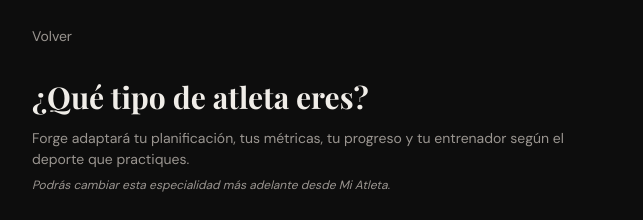
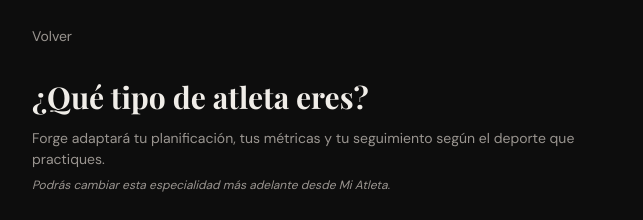
Before and after one commit to airanvlz-6/formapro, a Next.js app: page /app in a window 1280 px wide. Both pictures are taken after a click on the button "Crear mi atleta". Shown: the top 220 px of the page, without its empty margins (318-961 px from the left). Built offline with nearby package versions, Linux system fonts and the light colour scheme.

Commit message:
actualizar categorias con etiquetas y descripciones alineadas con Forge actual

```diff
--- a/app/FormaPro.tsx
+++ b/app/FormaPro.tsx
@@ -1374,7 +1374,7 @@ ${testStr}`}]});
         <div className="fade-up" style={{maxWidth:580,width:"100%"}}>
           <button onClick={()=>setPantalla("inicio")} style={{background:"none",border:"none",color:C.muted,cursor:"pointer",fontSize:14,marginBottom:28}}>Volver</button>
           <h2 style={{fontSize:"clamp(22px,5vw,30px)",color:C.ink,marginBottom:8}}>¿Qué tipo de atleta eres?</h2>
-          <p style={{color:C.muted,fontSize:14,marginBottom:6}}>Forge adaptará tu planificación, tus métricas, tu progreso y tu entrenador según el deporte que practiques.</p>
+          <p style={{color:C.muted,fontSize:14,marginBottom:6}}>Forge adaptará tu planificación, tus métricas y tu seguimiento según el deporte que practiques.</p>
           <p style={{color:C.muted,fontSize:12,marginBottom:28,fontStyle:"italic"}}>Podrás cambiar esta especialidad más adelante desde Mi Atleta.</p>
           <div style={{display:"grid",gridTemplateColumns:"repeat(auto-fit, minmax(240px, 1fr))",gap:14}}>
             {CATEGORIAS.map((c:Categoria)=>(
```
